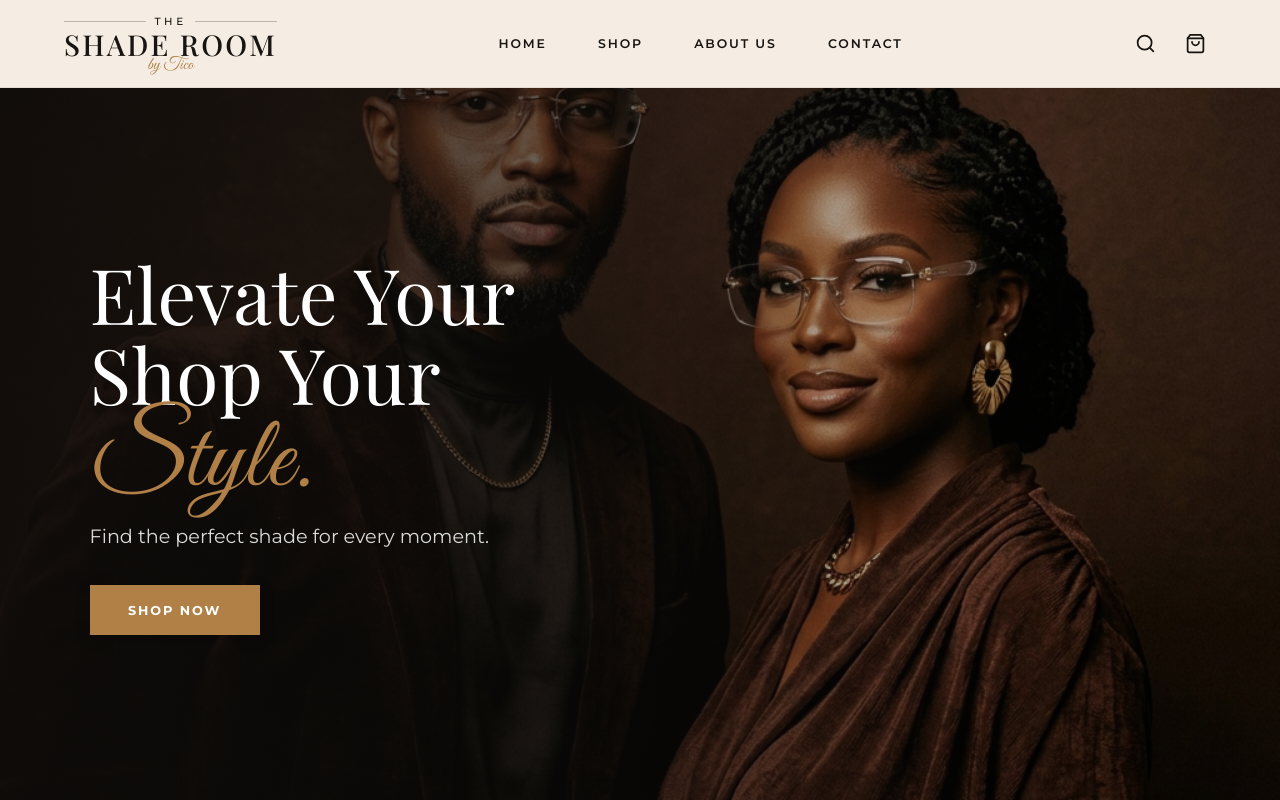
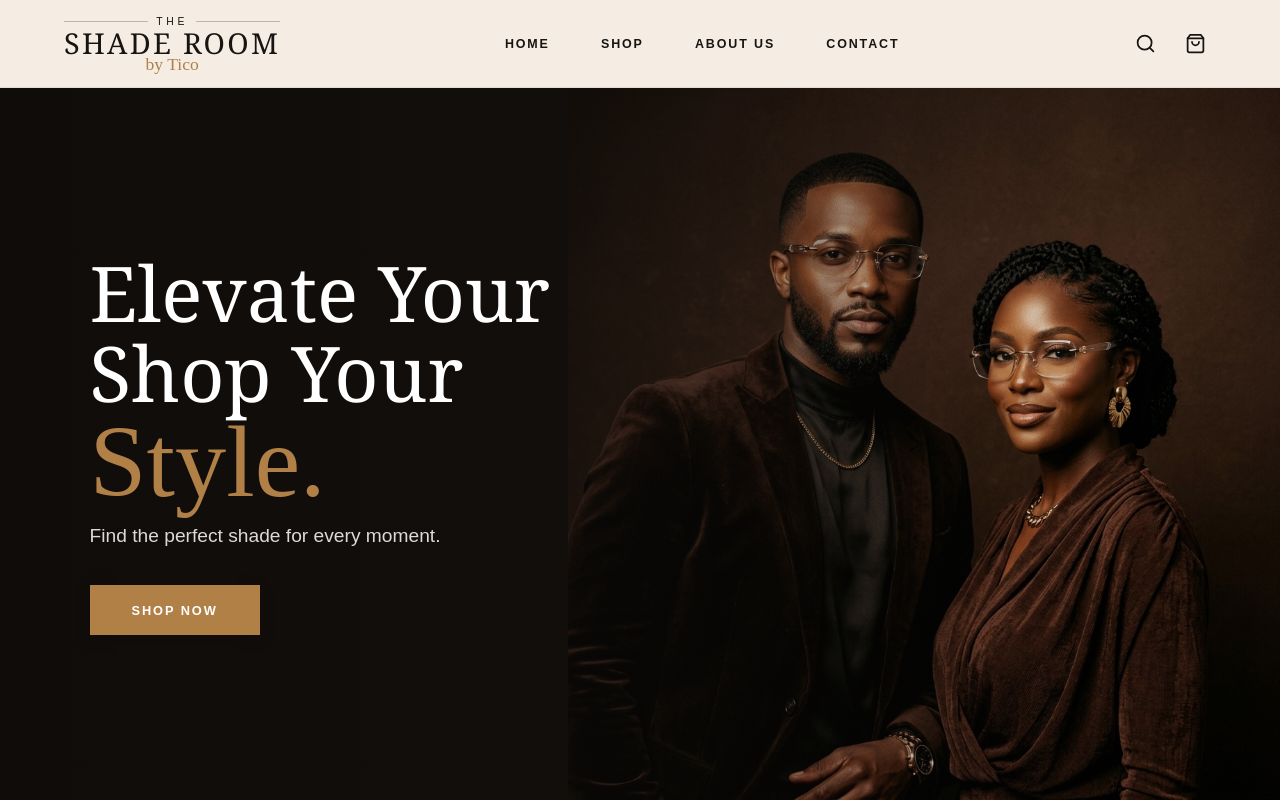
Before and after one commit to thatdeboguy/shadesbytico, a Next.js app: page / in a window 1280 px wide. Shown: the top 800 px of the page. Built offline with nearby package versions, Linux system fonts and the light colour scheme.

Commit message:
refactor: update font declarations and simplify layout component

```diff
--- a/app/globals.css
+++ b/app/globals.css
@@ -7,9 +7,9 @@
   --gold: #B08047;
   --muted: #786d64;
   --line: rgba(23, 20, 17, 0.08);
-  --font-serif: var(--font-serif), Georgia, serif;
-  --font-sans: var(--font-sans), Arial, sans-serif;
-  --font-script: var(--font-script), cursive;
+  --font-serif: Georgia, "Times New Roman", serif;
+  --font-sans: Arial, Helvetica, sans-serif;
+  --font-script: "Brush Script MT", "Segoe Script", cursive;
 }
 
 * {
@@ -179,7 +179,11 @@ button {
   color: white;
   background:
     linear-gradient(90deg, rgba(15, 12, 10, 0.9) 0%, rgba(15, 12, 10, 0.6) 45%, rgba(15, 12, 10, 0.1) 85%),
-    url("/hero_sunglasses.jpg") center right / cover;
+    url("/hero_sunglasses.jpg");
+  background-color: #17110e;
+  background-position: center, right center;
+  background-repeat: no-repeat, no-repeat;
+  background-size: 100% 100%, auto 100%;
 }
 
 .hero-copy {
@@ -505,6 +509,7 @@ button {
     background:
       linear-gradient(180deg, rgba(15, 12, 10, 0.75) 0%, rgba(15, 12, 10, 0.3) 45%, rgba(15, 12, 10, 0.85) 100%),
       url("/hero_sunglasses.jpg") center bottom / cover;
+    background-repeat: no-repeat;
   }
 
   .hero-copy {
--- a/app/layout.tsx
+++ b/app/layout.tsx
@@ -1,24 +1,5 @@
 import type { Metadata } from "next";
-import { Playfair_Display, Montserrat, Great_Vibes } from "next/font/google";
 import "./globals.css";
-
-const playfair = Playfair_Display({
-  subsets: ["latin"],
-  variable: "--font-serif",
-  weight: ["400", "500", "600", "700"],
-});
-
-const montserrat = Montserrat({
-  subsets: ["latin"],
-  variable: "--font-sans",
-  weight: ["300", "400", "500", "600", "700", "800"],
-});
-
-const greatVibes = Great_Vibes({
-  subsets: ["latin"],
-  variable: "--font-script",
-  weight: ["400"],
-});
 
 export const metadata: Metadata = {
   title: "The Shade Room by Tico",
@@ -31,8 +12,8 @@ export default function RootLayout({
   children: React.ReactNode;
 }>) {
   return (
-    <html lang="en" className={`${playfair.variable} ${montserrat.variable} ${greatVibes.variable}`}>
-      <body className="antialiased">{children}</body>
+    <html lang="en">
+      <body>{children}</body>
     </html>
   );
 }
```
